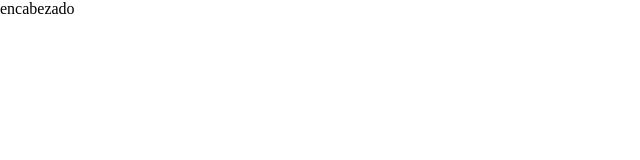
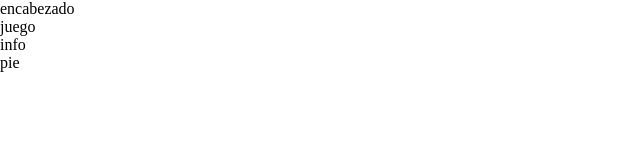
Before and after one commit to josedavila7452/fdgameyulissa, an Angular app: page / in a window 1280 px wide. Shown: the top 160 px of the page, without its empty margins (0-640 px from the left). Built offline with nearby package versions, Linux system fonts and the light colour scheme.

Commit message:
1 file modified

```diff
--- a/src/components/yulissa/yulissa.component.html
+++ b/src/components/yulissa/yulissa.component.html
@@ -2,5 +2,13 @@
   <div class="encabezado">
     encabezado
   </div>
-
+  <div class="juego">
+    juego
+  </div>
+  <div class="info">
+    info
+  </div>
+  <div class="pie">
+    pie
+  </div>
 </div>
```
